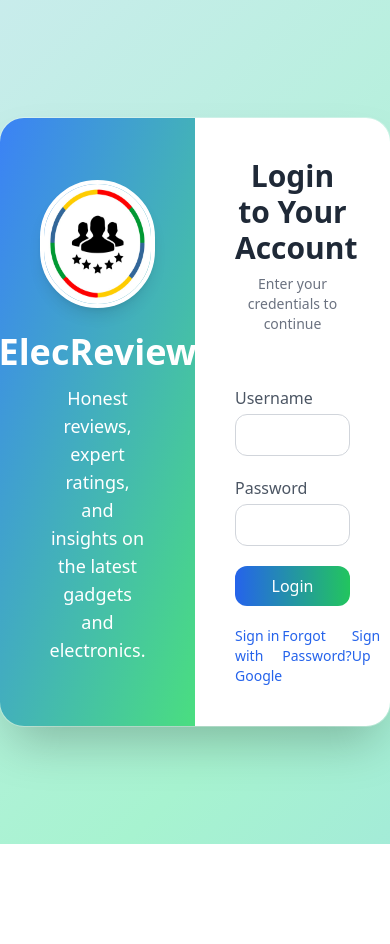
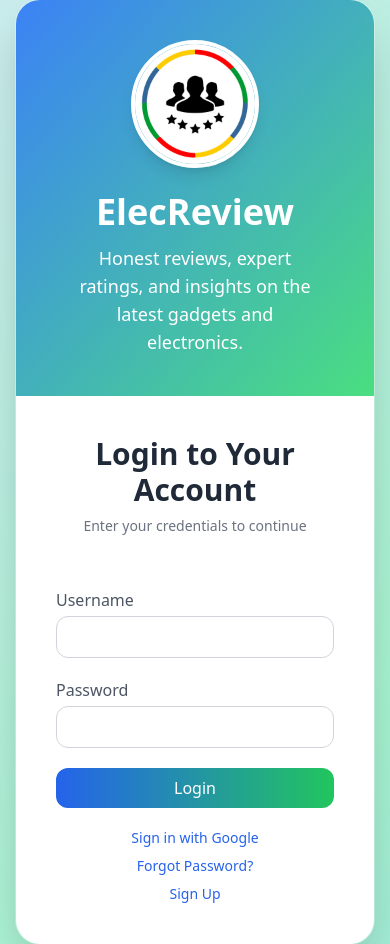
Before and after one commit to Vyshna2000/ElectronicReviewApplication, a Django app: page /login in a window 390 px wide. Before the commit the page ends 844 px from the top, so only its background shows below. Run offline with Django 5.2, Linux system fonts and the light colour scheme; some libraries are stand-ins or nearby versions.

Commit message:
Update base.html

```diff
--- a/review_app/templates/base.html
+++ b/review_app/templates/base.html
@@ -29,19 +29,19 @@
   </style>
 </head>
 
-<body class="flex items-center justify-center min-h-screen font-sans">
-  <div class="w-full max-w-5xl bg-white/10 backdrop-blur-lg rounded-3xl shadow-2xl overflow-hidden flex fade-in ring-1 ring-white/30">
+<body class="flex items-center justify-center min-h-screen font-sans px-4">
+  <div class="w-full max-w-5xl bg-white/10 backdrop-blur-lg rounded-3xl shadow-2xl overflow-hidden flex flex-col md:flex-row fade-in ring-1 ring-white/30">
 
     <!-- Image/Brand Side -->
-    <div class="w-1/2 p-10 bg-gradient-to-br from-blue-500 to-green-400 flex flex-col items-center justify-center text-white">
+    <div class="w-full md:w-1/2 p-10 bg-gradient-to-br from-blue-500 to-green-400 flex flex-col items-center justify-center text-white">
       {% load static %}
-      <img src="{% static 'logo.jpg' %}" alt="Logo" class="w-32 h-32 rounded-full shadow-lg mb-6 border-4 border-white">
-      <h1 class="text-4xl font-extrabold">ElecReview</h1>
+      <img src="{% static 'logo.jpg' %}" alt="ElecReview Logo" class="w-32 h-32 rounded-full shadow-lg mb-6 border-4 border-white">
+      <h1 class="text-4xl font-extrabold text-center">ElecReview</h1>
       <p class="text-lg mt-3 text-center px-4">Honest reviews, expert ratings, and insights on the latest gadgets and electronics.</p>
     </div>
 
     <!-- Login Form -->
-    <div class="w-1/2 bg-white p-10 flex flex-col justify-center">
+    <div class="w-full md:w-1/2 bg-white p-10 flex flex-col justify-center">
       <h2 class="text-3xl font-bold text-gray-800 text-center mb-2">Login to Your Account</h2>
       <p class="text-sm text-center text-gray-500 mb-8">Enter your credentials to continue</p>
 
@@ -63,13 +63,9 @@
         </button>
       </form>
 
-      <div class="flex justify-between text-sm mt-5 text-blue-600">
-        <a href="{% url 'social:begin' 'google-oauth2' %}">
-          Sign in with Google
-        </a>
-
-
-        <a href="{%  url 'forgot_password' %}" class="hover:underline">Forgot Password?</a>
+      <div class="flex flex-col sm:flex-row sm:justify-between text-sm mt-5 text-blue-600 gap-2 sm:gap-0 text-center">
+        <a href="{% url 'social:begin' 'google-oauth2' %}" class="hover:underline">Sign in with Google</a>
+        <a href="{% url 'forgot_password' %}" class="hover:underline">Forgot Password?</a>
         <a href="{% url 'signup' %}" class="hover:underline">Sign Up</a>
       </div>
     </div>
```
